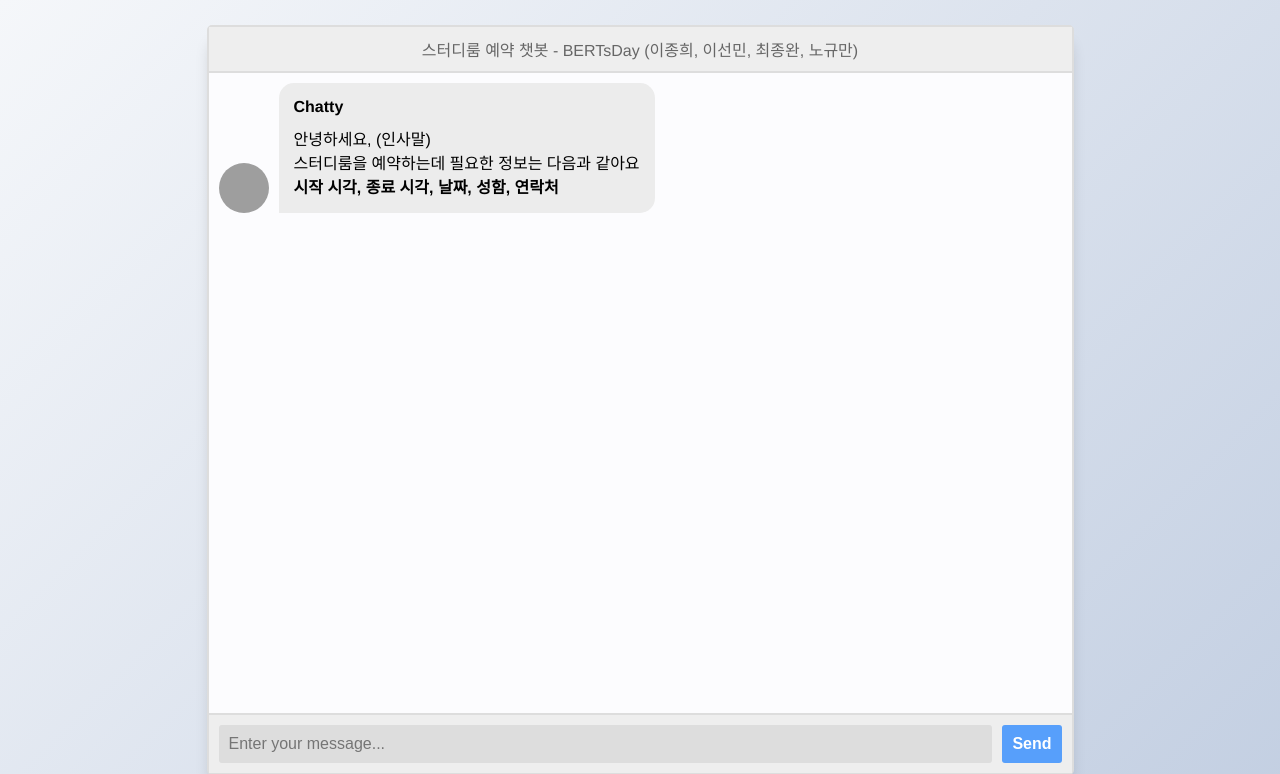
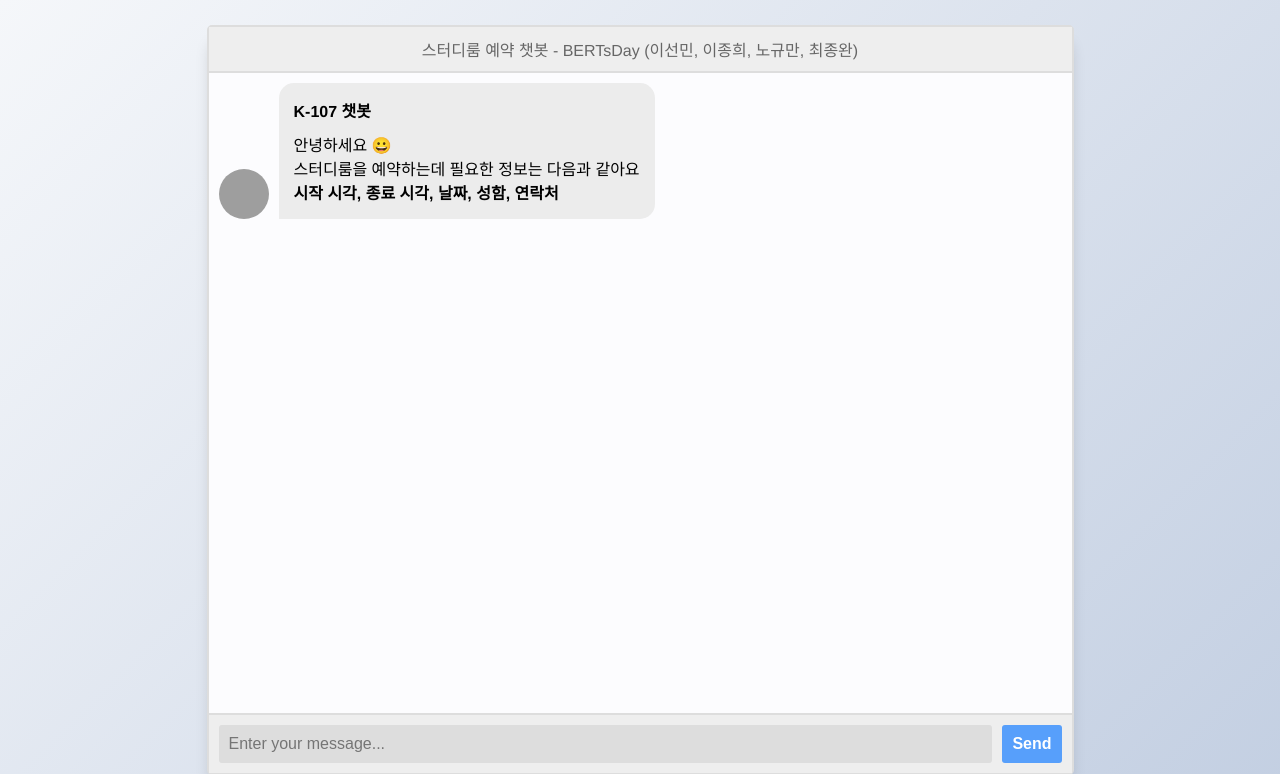
Before and after one commit to K-107/BERTsDay, a Flask app: page / in a window 1280 px wide. Shown: the top 774 px of the page. Run offline with Flask 2, Linux system fonts and the light colour scheme; parts of the project's set-up code (start-up, migrations or seed data) failed here and were passed over; some libraries are stand-ins or nearby versions; grey boxes are pictures that could not be loaded.

Commit message:
템플릿 수정

```diff
--- a/web_demo/app/templates/index.html
+++ b/web_demo/app/templates/index.html
@@ -17,7 +17,7 @@
   <section class="msger">
     <header class="msger-header">
       <div class="msger-header-title">
-        </i> 스터디룸 예약 챗봇 - BERTsDay (이종희, 이선민, 최종완, 노규만) </i>
+        </i> 스터디룸 예약 챗봇 - BERTsDay (이선민, 이종희, 노규만, 최종완) </i>
       </div>
     </header>
 
@@ -27,12 +27,12 @@
 
         <div class="msg-bubble">
           <div class="msg-info">
-            <div class="msg-info-name">Chatty</div>
+            <div class="msg-info-name">K-107 챗봇</div>
             <div class="msg-info-time"></div>
           </div>
 
           <div class="msg-text">
-            안녕하세요, (인사말)
+            안녕하세요 😀
           </div>
           <div class="msg-text">
             스터디룸을 예약하는데 필요한 정보는 다음과 같아요
@@ -63,8 +63,8 @@
     // Icons made by Freepik from www.flaticon.com
     const BOT_IMG = "https://image.flaticon.com/icons/svg/327/327779.svg";
     const PERSON_IMG = "https://image.flaticon.com/icons/svg/145/145867.svg";
-    const BOT_NAME = "ChattyBot";
-    const PERSON_NAME = "You";
+    const BOT_NAME = "K-107 챗봇";
+    const PERSON_NAME = "나";
 
     msgerForm.addEventListener("submit", event => {
       event.preventDefault();
```
